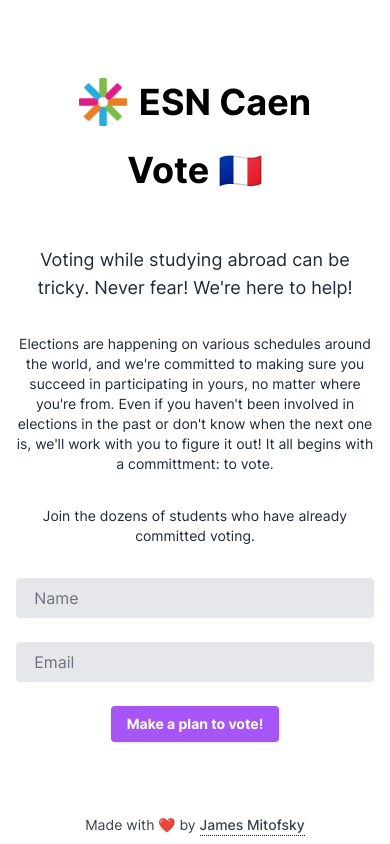
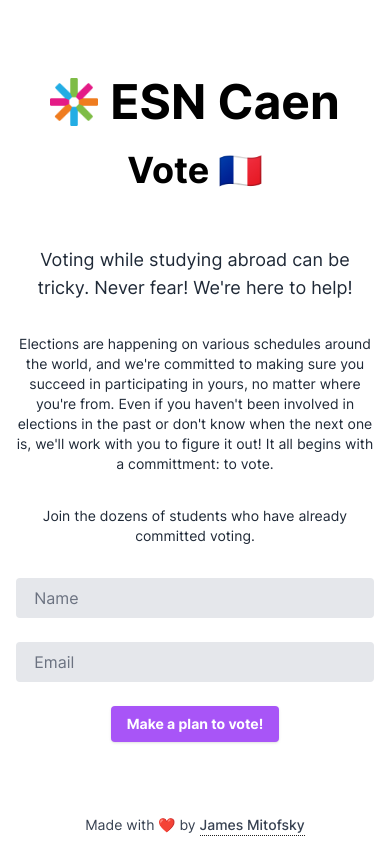
Before and after one commit to JamesMitofsky/ESN-Caen-Votes, a Next.js app: page / in a window 390 px wide. Built offline with nearby package versions, Linux system fonts and the light colour scheme.

Commit message:
fix(text size): reduce size of "votes" text to avoid jank if the text is too long

```diff
--- a/src/app/page.tsx
+++ b/src/app/page.tsx
@@ -42,7 +42,7 @@
       <section className='bg-white'>
         <div className='layout relative flex min-h-screen flex-col items-center justify-center py-12 text-center'>
           <div className='flex gap-3 justify-center items-center mb-6 w-full'>
-            <h1 className='flex flex-col gap-6 text-4xl md:text-8xl w-full items-center'>
+            <h1 className='flex flex-col gap-6 text-5xl md:text-8xl w-full items-center'>
               <motion.span
                 className='flex gap-3 items-center'
                 initial={{ opacity: 0, y: 20 }}
--- a/src/components/TextAnimation.tsx
+++ b/src/components/TextAnimation.tsx
@@ -20,7 +20,7 @@
   }, [texts, duration]);
 
   return (
-    <span>
+    <span className='text-4xl md:text-8xl'>
       <AnimatePresence mode='wait'>
         <motion.div
           key={texts[currentTextIndex].voteInGivenLanguage}
```
